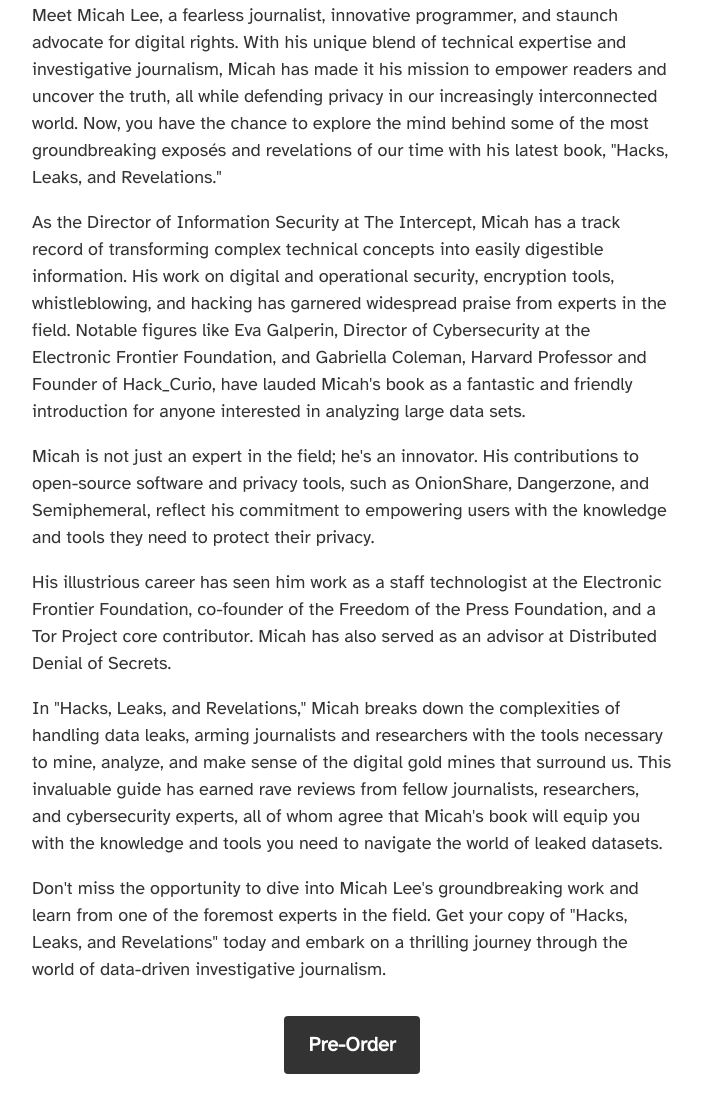
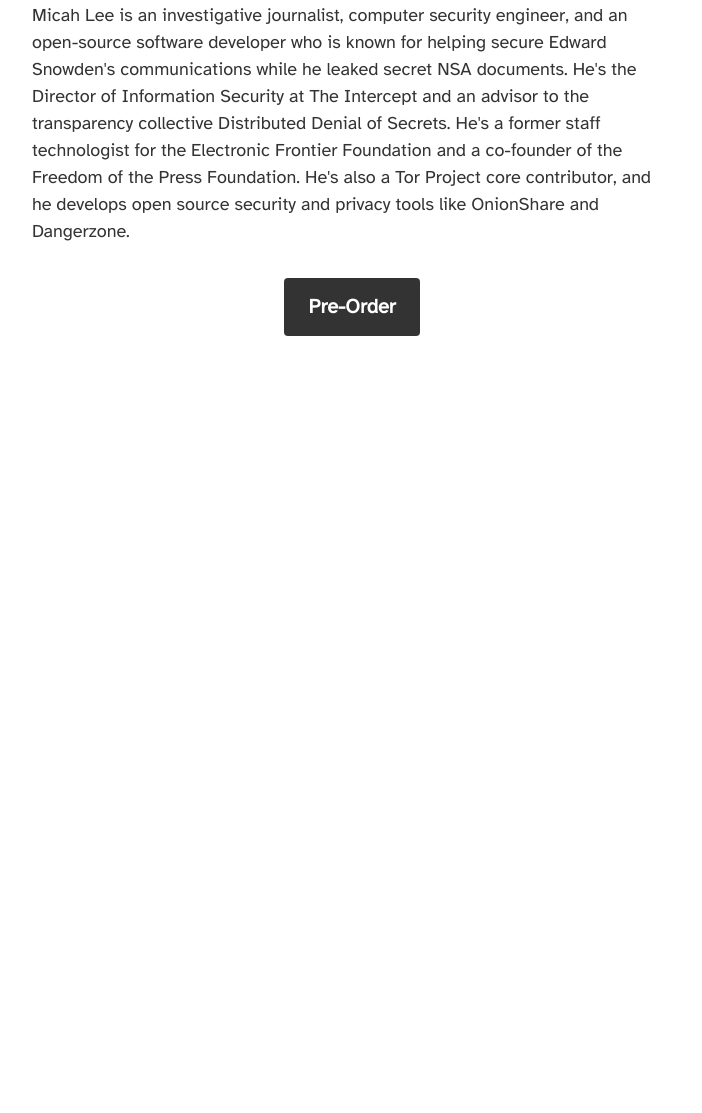
Before and after one commit to micahflee/hacksandleaks.com, a website: page index.html in a window 1280 px wide. Shown: the part 4836-5949 px from the top of the page, without its empty margins (288-990 px from the left). After the commit the page ends 5284 px from the top, so only its background shows below. Drawn offline with Linux system fonts and the light colour scheme.

Commit message:
Update index.html

```diff
--- a/index.html
+++ b/index.html
@@ -106,17 +106,7 @@
                     <svg width="300" height="300" viewBox="0 0 300 300" fill="none" xmlns="http://www.w3.org/2000/svg">
                         <circle cx="150" cy="150" r="150" fill="#D9D9D9"/>
                     </svg>
-                    <p>Meet Micah Lee, a fearless journalist, innovative programmer, and staunch advocate for digital rights. With his unique blend of technical expertise and investigative journalism, Micah has made it his mission to empower readers and uncover the truth, all while defending privacy in our increasingly interconnected world. Now, you have the chance to explore the mind behind some of the most groundbreaking exposés and revelations of our time with his latest book, "Hacks, Leaks, and Revelations."</p>
-
-                    <p>As the Director of Information Security at The Intercept, Micah has a track record of transforming complex technical concepts into easily digestible information. His work on digital and operational security, encryption tools, whistleblowing, and hacking has garnered widespread praise from experts in the field. Notable figures like Eva Galperin, Director of Cybersecurity at the Electronic Frontier Foundation, and Gabriella Coleman, Harvard Professor and Founder of Hack_Curio, have lauded Micah's book as a fantastic and friendly introduction for anyone interested in analyzing large data sets.</p>
-
-                    <p>Micah is not just an expert in the field; he's an innovator. His contributions to open-source software and privacy tools, such as OnionShare, Dangerzone, and Semiphemeral, reflect his commitment to empowering users with the knowledge and tools they need to protect their privacy.</p>
-
-                    <p>His illustrious career has seen him work as a staff technologist at the Electronic Frontier Foundation, co-founder of the Freedom of the Press Foundation, and a Tor Project core contributor. Micah has also served as an advisor at Distributed Denial of Secrets.</p>
-
-                    <p>In "Hacks, Leaks, and Revelations," Micah breaks down the complexities of handling data leaks, arming journalists and researchers with the tools necessary to mine, analyze, and make sense of the digital gold mines that surround us. This invaluable guide has earned rave reviews from fellow journalists, researchers, and cybersecurity experts, all of whom agree that Micah's book will equip you with the knowledge and tools you need to navigate the world of leaked datasets.</p>
-
-                    <p>Don't miss the opportunity to dive into Micah Lee's groundbreaking work and learn from one of the foremost experts in the field. Get your copy of "Hacks, Leaks, and Revelations" today and embark on a thrilling journey through the world of data-driven investigative journalism.</p>
+                    <p>Micah Lee is an investigative journalist, computer security engineer, and an open-source software developer who is known for helping secure Edward Snowden's communications while he leaked secret NSA documents. He's the Director of Information Security at The Intercept and an advisor to the transparency collective Distributed Denial of Secrets. He's a former staff technologist for the Electronic Frontier Foundation and a co-founder of the Freedom of the Press Foundation. He's also a Tor Project core contributor, and he develops open source security and privacy tools like OnionShare and Dangerzone.</p>
 
                     <a href="https://nostarch.com/hacks-leaks-and-revelations" role="button" class="primaryBtn btnLrg btn">Pre-Order</a>
                 </div>
```
